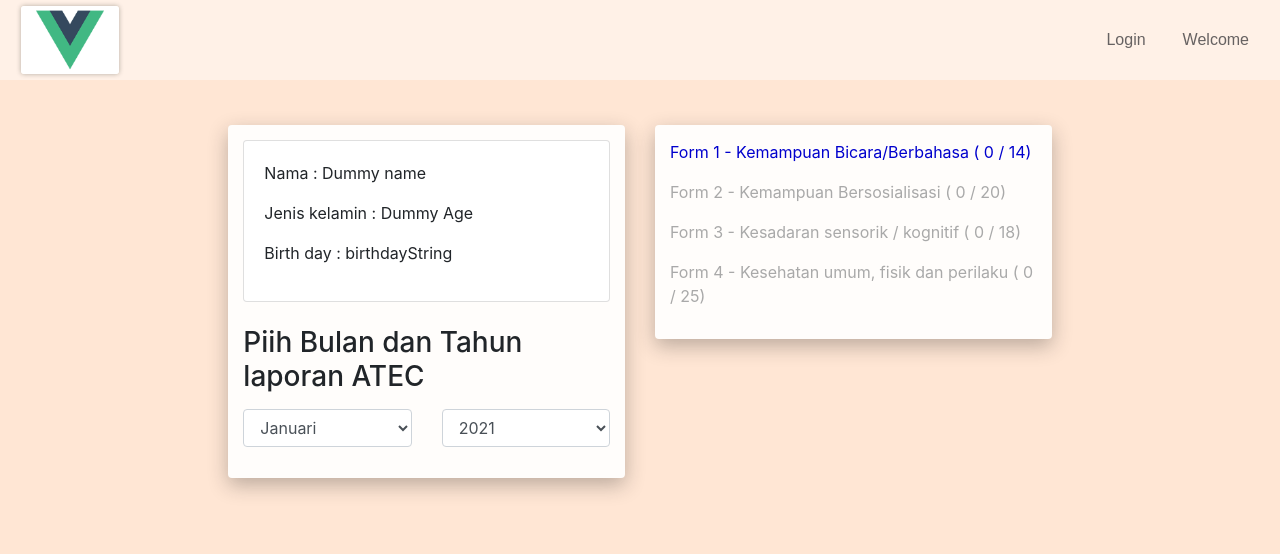
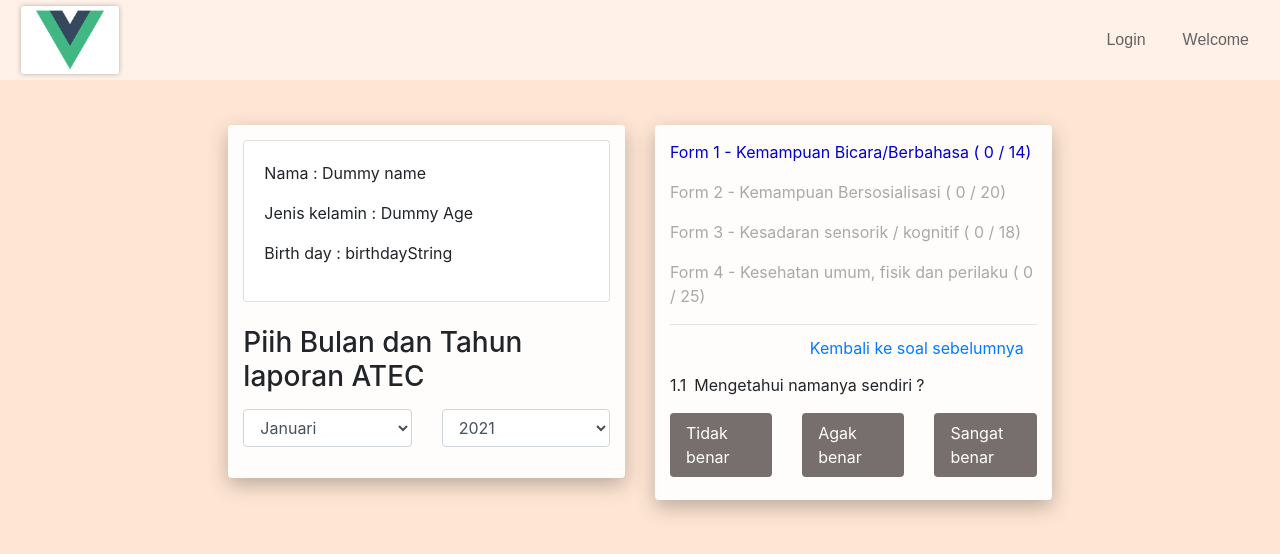
Before and after one commit to alansarluv/superkid-client, a Vue app: page /atec/form in a window 1280 px wide. Shown: the top 554 px of the page. Built offline with nearby package versions, Linux system fonts and the light colour scheme.

Commit message:
setup question inatec form

```diff
--- a/src/components/atec/Form.vue
+++ b/src/components/atec/Form.vue
@@ -52,12 +52,54 @@
             <p class="header-question">Form 2 - Kemampuan Bersosialisasi ( 0 / 20)</p>
             <p class="header-question">Form 3 - Kesadaran sensorik / kognitif ( 0 / 18)</p>
             <p class="header-question">Form 4 - Kesehatan umum, fisik dan perilaku ( 0 / 25)</p>
+            <hr class="mb-1" />
+            <button type="button" class="btn btn-link float-right">Kembali ke soal sebelumnya</button>
+            <div class="single-question mt-5">
+              <p>
+                <span class="mr-2">{{numberList}}</span>
+                <span>{{theQuestion}}</span>
+                <span class="ml-1">?</span>
+              </p>
+              <div class="row">
+                <label class="col-sm-12 col-md-4">
+                  <div class="custom-button">
+                    <input type="radio" name="bicara1" class="form-control" value="tb" required>
+                    {{option1}}
+                  </div>
+                </label>
+                <label class="col-sm-12 col-md-4">
+                  <div class="custom-button">
+                    <input type="radio" name="bicara1" class="form-control" value="ab">
+                    {{option2}}
+                  </div>
+                </label>
+                <label class="col-sm-12 col-md-4">
+                  <div class="custom-button">
+                    <input type="radio" name="bicara1" class="form-control" value="sb">
+                    {{option3}}
+                  </div>
+                </label>
+              </div>
+            </div>
           </div>
         </div>
       </div>
     </form>
   </div>
 </template>
+<script>
+  export default {
+    data() {
+      return {
+        numberList: '1.1',
+        theQuestion: 'Mengetahui namanya sendiri',
+        option1: 'Tidak benar',
+        option2: 'Agak benar',
+        option3: 'Sangat benar',
+      }
+    }
+  }
+</script>
 <style lang="scss">
   .header-question {
     color: darkgray;
@@ -66,6 +108,17 @@
       cursor: pointer;
       color: mediumblue;
     }
-
+  }
+  .single-question {
+    .custom-button {
+      background-color: #776e6e;
+      color: white;
+      padding: 8px 16px;
+      border-radius: 4px;
+      cursor: pointer;
+      input {
+        display: none;
+      }
+    }
   }
 </style>
```
